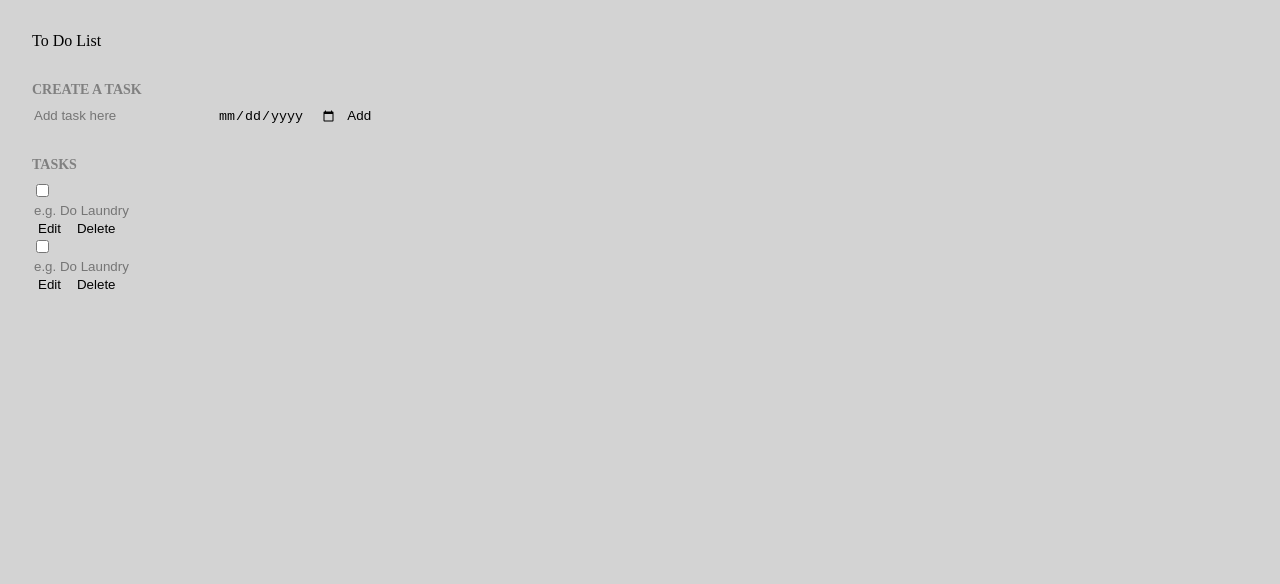
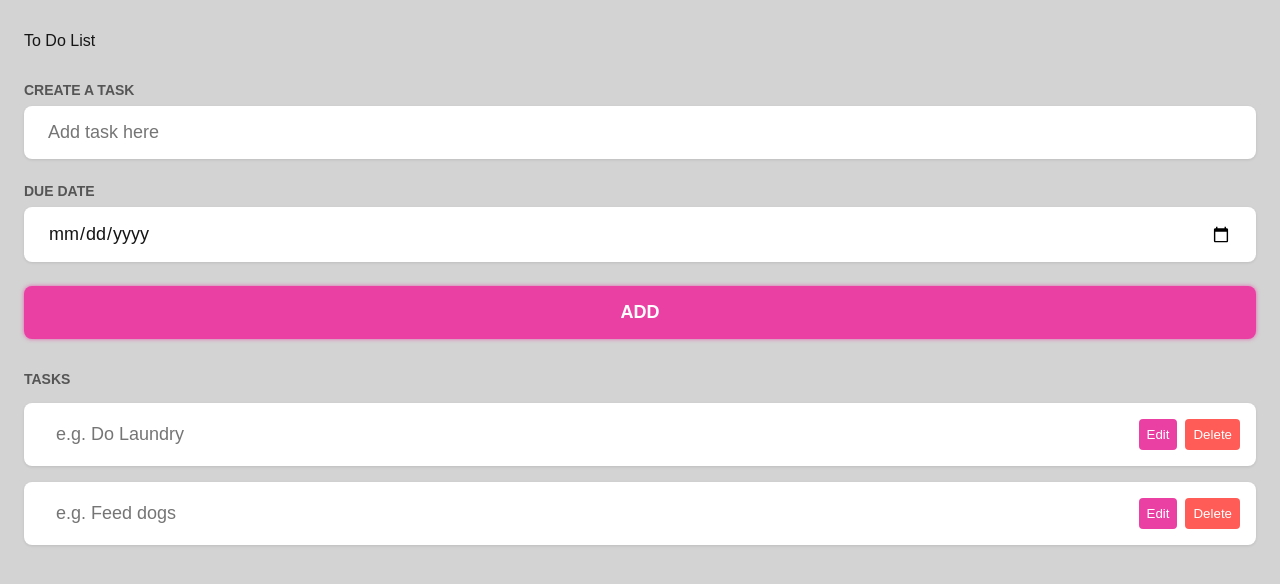
Before and after one commit to stephancloete/NewToDoAppInJS, a plain HTML site: page index.html in a window 1280 px wide. Drawn offline with Linux system fonts and the light colour scheme.

Commit message:
CSS and JS
Finished CSS styling

Started adding JS. Firstly focusing on creating tasks array and saving to local storage

```diff
--- a/css/style.css
+++ b/css/style.css
@@ -1,5 +1,5 @@
-
-{
+/* Resets */
+*{
 	margin: 0;
 	padding: 0;
 	box-sizing: border-box;
@@ -16,7 +16,7 @@ input:not([type="checkbox"]), button {
 
 body {
 	background: lightgrey;
-	color: black;
+	color: rgb(21, 21, 21);
 }
 
 section {
@@ -27,15 +27,118 @@ section {
 }
 
 h2 {
-	color: black;
+	color: rgb(21, 21, 21);
 	font-size: 1rem;
 	font-weight: 400;
 	margin-bottom: 0.5rem;
 }
 
 h4 {
-	color: grey;
+	color: #555555;
 	font-size: 0.875rem;
 	font-weight: 700;
 	margin-bottom: 0.5rem;
 }
+
+.input
+    input[type="text"],
+    input[type="date"]{
+	display: block;
+	width: 100%;
+	font-size: 1.125rem;
+	padding: 1rem 1.5rem;
+	color: rgb(21, 21, 21);
+	background-color: #FFF;
+	border-radius: 0.5rem;
+	box-shadow: 0 1px 3px rgba(0, 0, 0, 0.1);
+	margin-bottom: 1.5rem;
+}
+
+.input input[type="date"] {
+    cursor: pointer;
+}
+
+input[type="checkbox"] {
+	display: none;
+}
+
+.input button {
+	display: block;
+	width: 100%;
+	font-size: 1.125rem;
+	padding: 1rem 1.5rem;
+	color: #FFF;
+	font-weight: 700;
+	text-transform: uppercase;
+	background-color: #EA40A4;
+	box-shadow: 0px 0px 4px rgba(234, 64, 164, 0.75);
+	border-radius: 0.5rem;
+	cursor: pointer;
+	transition: 0.2s ease-out;
+}
+
+.input button:hover {
+	opacity: 0.75;
+}
+
+.output .list {
+	margin: 1rem 0;
+    width: 100%;
+}
+
+.output .taskItem {
+	display: flex;
+	align-items: center;
+	background-color: #FFF;
+	padding: 1rem;
+	border-radius: 0.5rem;
+	box-shadow: 0 1px 3px rgba(0, 0, 0, 0.1);
+	margin-bottom: 1rem;
+}
+
+.taskItem label {
+	display: block;
+	margin-right: 1rem;
+	cursor: pointer;
+}
+
+.taskItem .taskContent {
+	flex: 1 1 0%;
+}
+
+.taskItem .taskContent input {
+	color: rgb(21, 21, 21);
+	font-size: 1.125rem;
+}
+
+.taskItem .actions {
+	display: flex;
+	align-items: center;
+}
+
+.taskItem .actions button {
+	display: block;
+	padding: 0.5rem;
+	border-radius: 0.25rem;
+	color: #FFF;
+	cursor: pointer;
+	transition: 0.2s ease-in-out;
+}
+
+.taskItem .actions button:hover {
+	opacity: 0.75;
+}
+
+.taskItem .actions .edit {
+	margin-right: 0.5rem;
+	background-color: #EA40A4;
+}
+
+.taskItem .actions .delete {
+	background-color: #ff5b57;
+}
+
+.taskItem.done .taskContent input {
+	text-decoration: line-through;
+	color: #555555;
+}
--- a/index.html
+++ b/index.html
@@ -11,7 +11,7 @@
     </section>
 
     <section class="input">
-        <form id="newTask">
+        <form id="newTaskForm">
             <h4>CREATE A TASK</h4>
             <input
                 type="text"
@@ -19,6 +19,7 @@
                 name="taskInput"
                 id="taskInput">
 
+            <h4>DUE DATE</h4>
             <input
                 type="date"
                 name="dueDate"
@@ -36,7 +37,7 @@
                     <input type="checkbox">
                 </label>
 
-                <div>
+                <div class="taskContent">
                     <input
                         type="text"
                         placeholder="e.g. Do Laundry"
@@ -54,10 +55,10 @@
                     <input type="checkbox">
                 </label>
 
-                <div>
+                <div class="taskContent">
                     <input
                         type="text"
-                        placeholder="e.g. Do Laundry"
+                        placeholder="e.g. Feed dogs"
                         readonly>
                 </div>
 
--- a/js/index.js
+++ b/js/index.js
@@ -0,0 +1,28 @@
+window.addEventListener('load', () => {
+	//get tasks from local storage
+    var tasks = JSON.parse(localStorage.getItem('tasks')) || [];
+	const newTaskForm = document.querySelector('#newTaskForm');
+
+	newTaskForm.addEventListener('submit', e => {
+		e.preventDefault();
+
+		const task = {
+			content: e.target.elements.taskInput.value,
+			date: e.target.elements.dueDate.value,
+			done: false,
+            createdAt: new Date().getTime()
+		}
+
+		//store new tasks to tasks array
+        tasks.push(task);
+
+        //store taskarray to local storage
+		localStorage.setItem('tasks', JSON.stringify(tasks));
+
+		// Reset the form
+		e.target.reset();
+
+		//DisplayTodos()
+	})
+	//DisplayTodos()
+})
```
